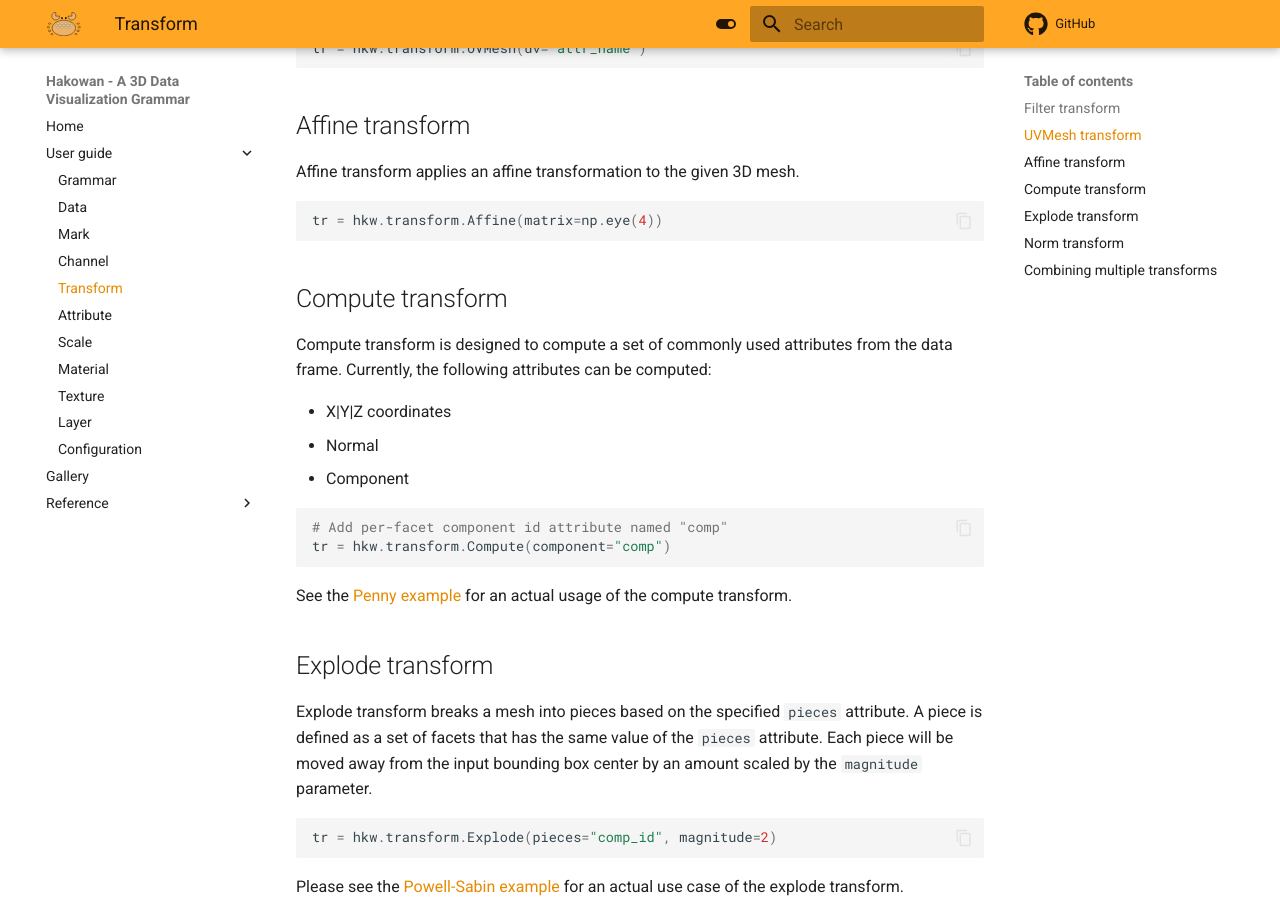
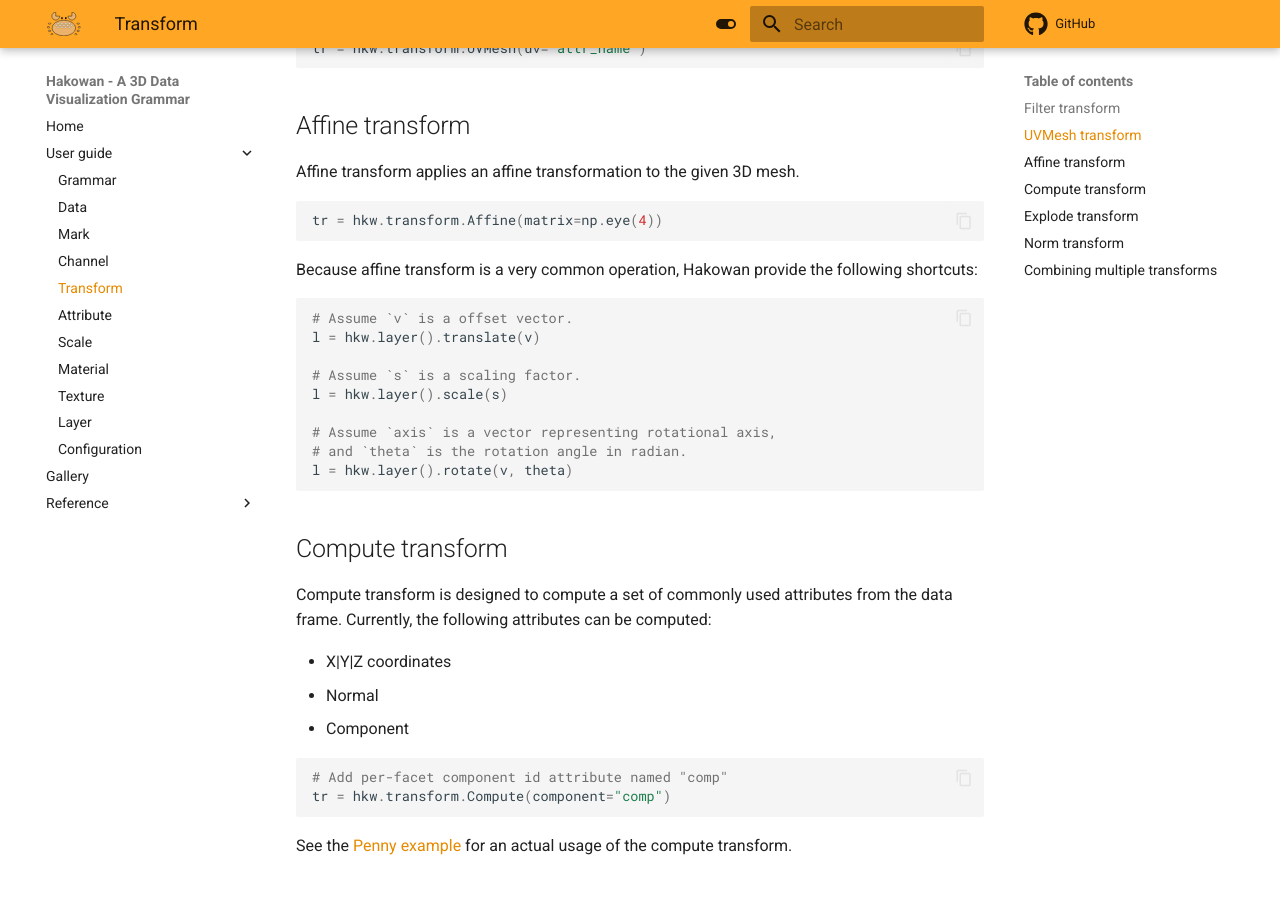
Before and after one commit to Hakowan/hakowan, an MkDocs documentation site: the page built from docs/guide/transform.md, in a window 1280 px wide and 900 px high, scrolled down 575 px. Built offline with MkDocs 1.6.1 and Material for MkDocs 9.7.7, drawn with Linux system fonts in a browser that asks for light colours; comment, search, counter and statistics services are not loaded; some of the changed text lies outside the part shown.

Commit message:
Update doc.

````diff
--- a/docs/guide/transform.md
+++ b/docs/guide/transform.md
@@ -29,6 +29,20 @@
 
 ```py
 tr = hkw.transform.Affine(matrix=np.eye(4))
+```
+
+Because affine transform is a very common operation, Hakowan provide the following shortcuts:
+
+```py
+# Assume `v` is a offset vector.
+l = hkw.layer().translate(v)
+
+# Assume `s` is a scaling factor.
+l = hkw.layer().scale(s)
+
+# Assume `axis` is a vector representing rotational axis,
+# and `theta` is the rotation angle in radian.
+l = hkw.layer().rotate(v, theta)
 ```
 
 ## Compute transform
@@ -88,3 +102,11 @@
 # Transforms are carried out from left to right.
 tr = component * filter_tr
 ```
+
+When specifying transformation via `Layer.transform()` methods, the transforms are applied in the
+order of the specification.
+
+```py
+# Transform `tr1` is applied before `tr2`.
+hkw.layer().transform(tr1).transform(tr2)
+```
````
Also changed, not shown: docs/guide/channel.md (+8 -0 lines), docs/guide/mark.md (+3 -0 lines), docs/guide/material.md (+19 -0 lines).
